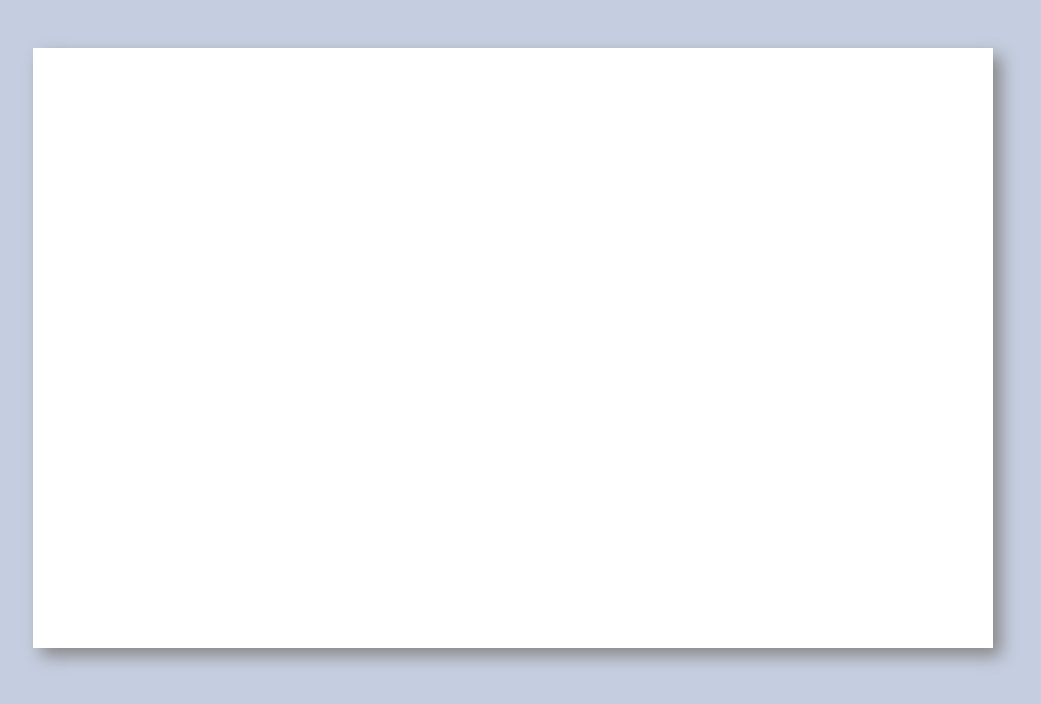
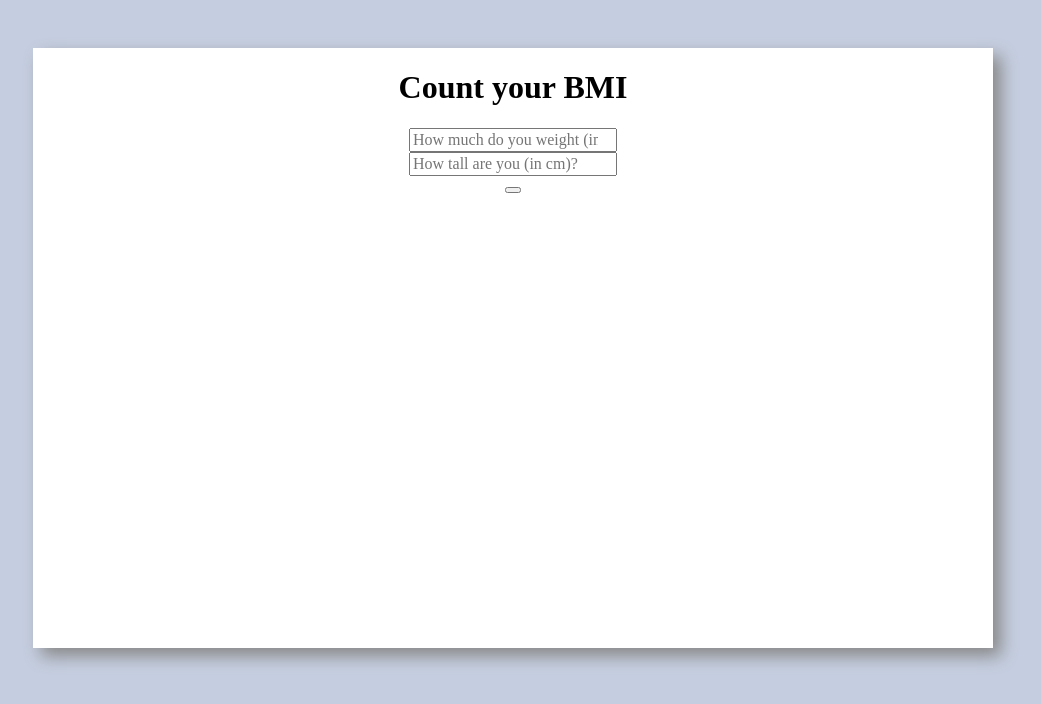
Before and after one commit to TiiTro/BMI_counter_react_app, a React (Create React App) app: page / in a window 1280 px wide. Shown: the top 704 px of the page, without its empty margins (15-1056 px from the left). Built offline with nearby package versions, Linux system fonts and the light colour scheme.

Commit message:
Added files for card front and back, a folder for input and input and btn files

```diff
--- a/src/Components/Card/Card.js
+++ b/src/Components/Card/Card.js
@@ -1,5 +1,6 @@
 import React from 'react';
 import './_card.scss';
+import CardFront from './CardFront.js';
 
 
 class Card extends React.Component {
@@ -8,6 +9,7 @@ class Card extends React.Component {
         return(
             <div className="card__container">
                 <div className="card__body">
+                    <CardFront />
 
 
                 </div>
--- /dev/null
+++ b/src/Components/Card/CardFront.js
@@ -0,0 +1,23 @@
+/* react component for the front side of the card */
+
+import React from 'react';
+import Input from '../Inputs/Input.js';
+import Button from '../Inputs/Button.js';
+
+class CardFront extends React.Component {
+    render() {
+        console.log("This is the front side");
+        return(
+            <div>
+                <h1 className="card__heading">Count your BMI</h1>
+                <Input name="inputWeight" id="inputWeight" type="number" placeholder="How much do you weight (in kg)?"/>
+                <Input name="inputHeight" id="inputHeight" type="number" placeholder="How tall are you (in cm)?"/>
+                <Button name="btn_count" id="btn_count" type="submit"/>
+            </div>
+
+
+        )
+    }
+}
+
+export default CardFront;
--- /dev/null
+++ b/src/Components/Inputs/Button.js
@@ -0,0 +1,15 @@
+import React from 'react';
+
+class Button extends React.Component {
+    render() {
+        console.log('This is the button');
+        return(
+            <form>
+                <button className={this.props.ClassName} type={this.props.type} value={this.props.value}></button>
+            </form>
+        )
+    }
+
+}
+
+export default Button;
--- /dev/null
+++ b/src/Components/Inputs/Input.js
@@ -0,0 +1,14 @@
+import React from 'react';
+import '../Card/_card.scss';
+
+class Input extends React.Component {
+    render() {
+        return(
+            <form>
+                <input type={this.props.type} name={this.props.name} id={this.props.id} placeholder={this.props.placeholder} required />
+            </form>
+        )
+    }
+}
+
+export default Input;
```
Also changed, not shown: src/Components/Card/CardBack.js (added), src/Components/Card/_card.scss (line endings or trailing spaces), src/Components/Card/_cardBack.scss (added), src/Components/Card/_cardFront.scss (added), src/Components/CardBack/CardBack.js (deleted), src/Components/CardBack/_cardBack.scss (deleted), src/Components/CardFront/CardFront.js (deleted), src/Components/CardFront/_cardFront.scss (deleted).
